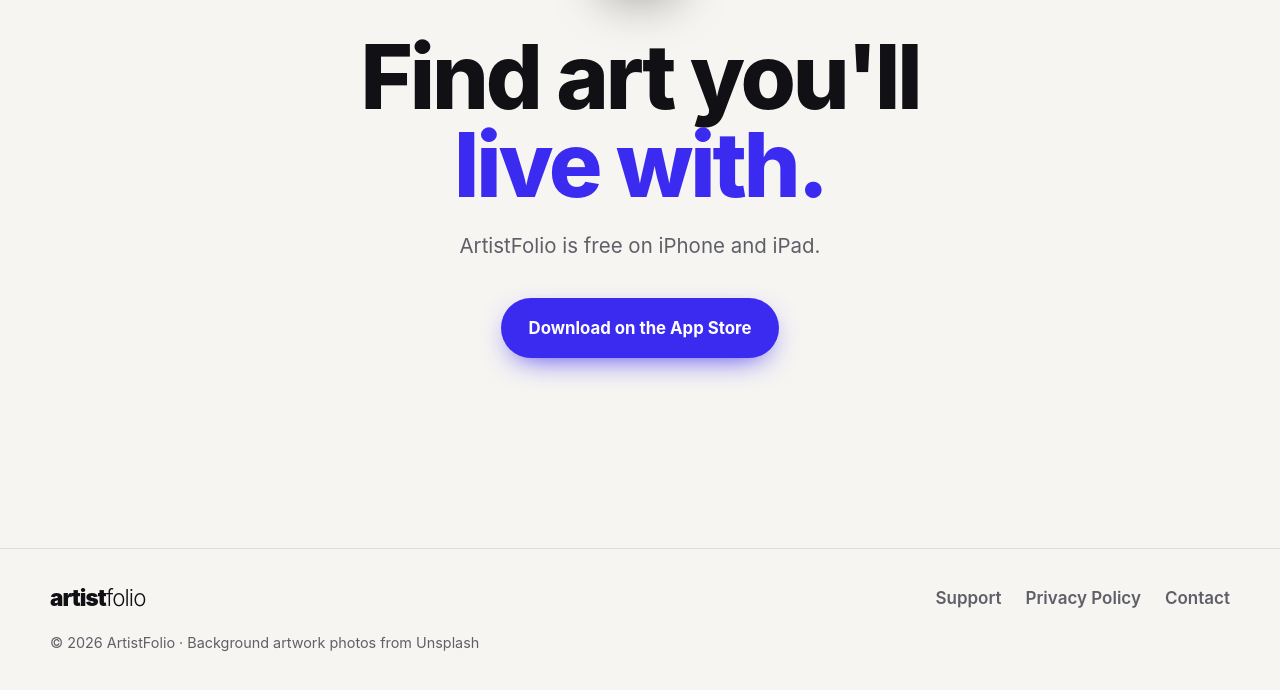
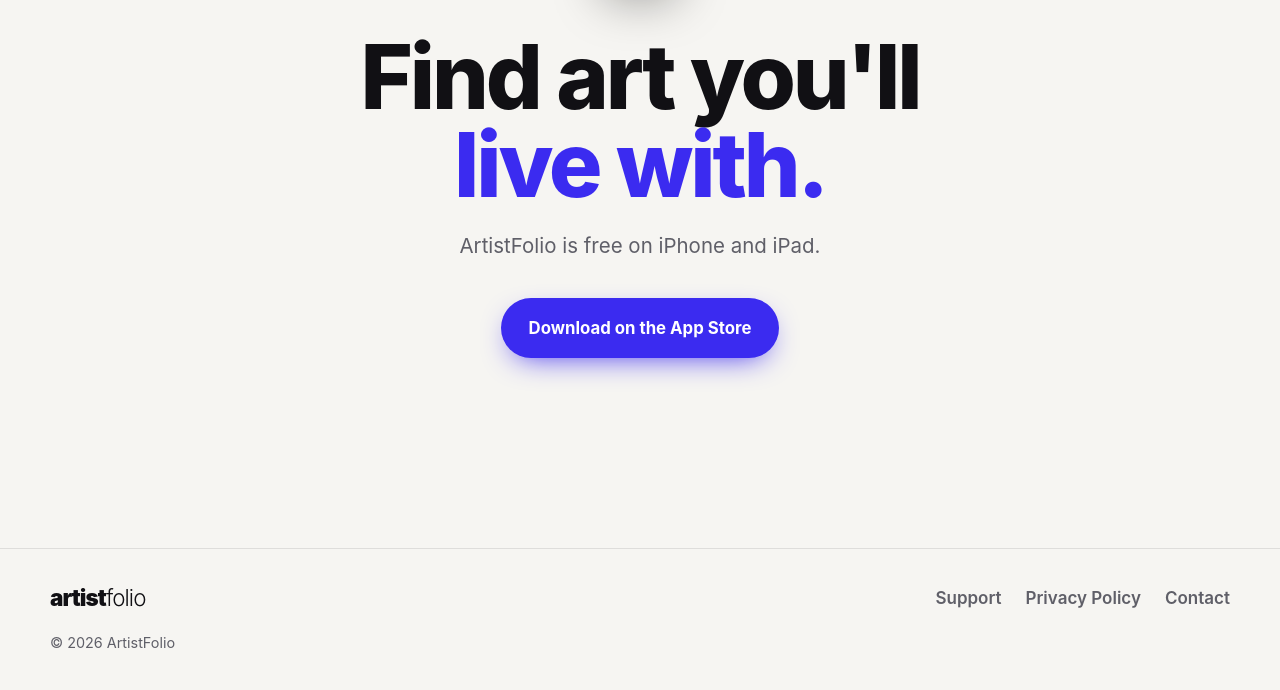
Before and after one commit to chinmaylaghate/artistfolio-site, a plain HTML site: page index.html in a window 1280 px wide. Shown: the part 7254-7944 px from the top of the page. Drawn offline with Linux system fonts and the light colour scheme.

Commit message:
Remove Unsplash credit from footer
Co-Authored-By: Claude Opus 5.5 <noreply@anthropic.com>

```diff
--- a/index.html
+++ b/index.html
@@ -186,7 +186,7 @@
       <a href="privacy.html">Privacy Policy</a>
       <a href="mailto:artistfolio.app@gmail.com">Contact</a>
     </nav>
-    <p>© 2026 ArtistFolio · Background artwork photos from Unsplash</p>
+    <p>© 2026 ArtistFolio</p>
   </div>
 </footer>
 </body>
```
